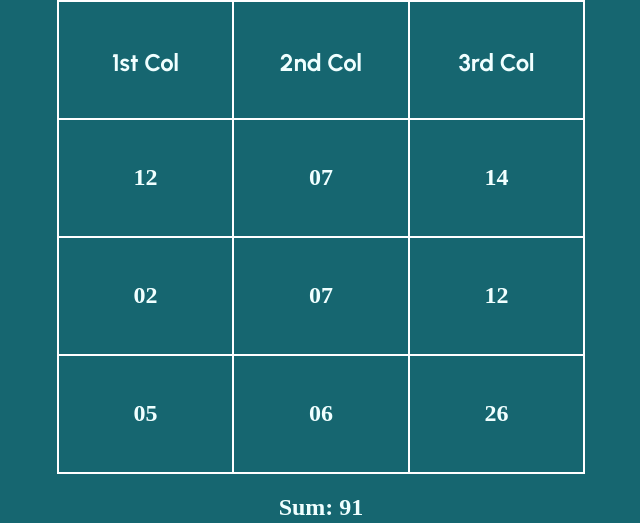
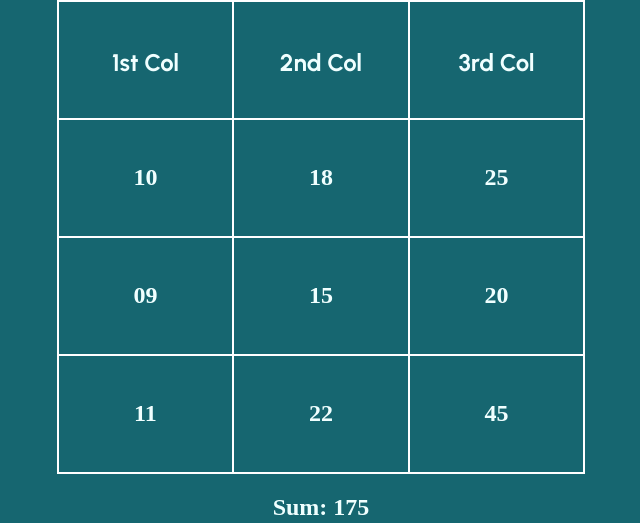
Before and after one commit to Rohit0495/addition-main, a plain HTML site: page index.html in a window 1280 px wide. Shown: the part 117-640 px from the top of the page, without its empty margins (319-959 px from the left). Drawn offline with Linux system fonts and the light colour scheme.

Commit message:
Update index.html

```diff
--- a/index.html
+++ b/index.html
@@ -21,19 +21,19 @@
        </thead>
        <tbody>
          <tr>
-             <td>12</td>
-             <td>07</td>
-             <td>14</td>
+             <td>10</td>
+             <td>18</td>
+             <td>25</td>
          </tr>
          <tr>
-             <td>02</td>
-             <td>07</td>
-             <td>12</td>
+             <td>09</td>
+             <td>15</td>
+             <td>20</td>
          </tr>
          <tr>
-             <td>05</td>
-             <td>06</td>
-             <td>26</td>
+             <td>11</td>
+             <td>22</td>
+             <td>45</td>
          </tr>
        </tbody>
      </table>
```
